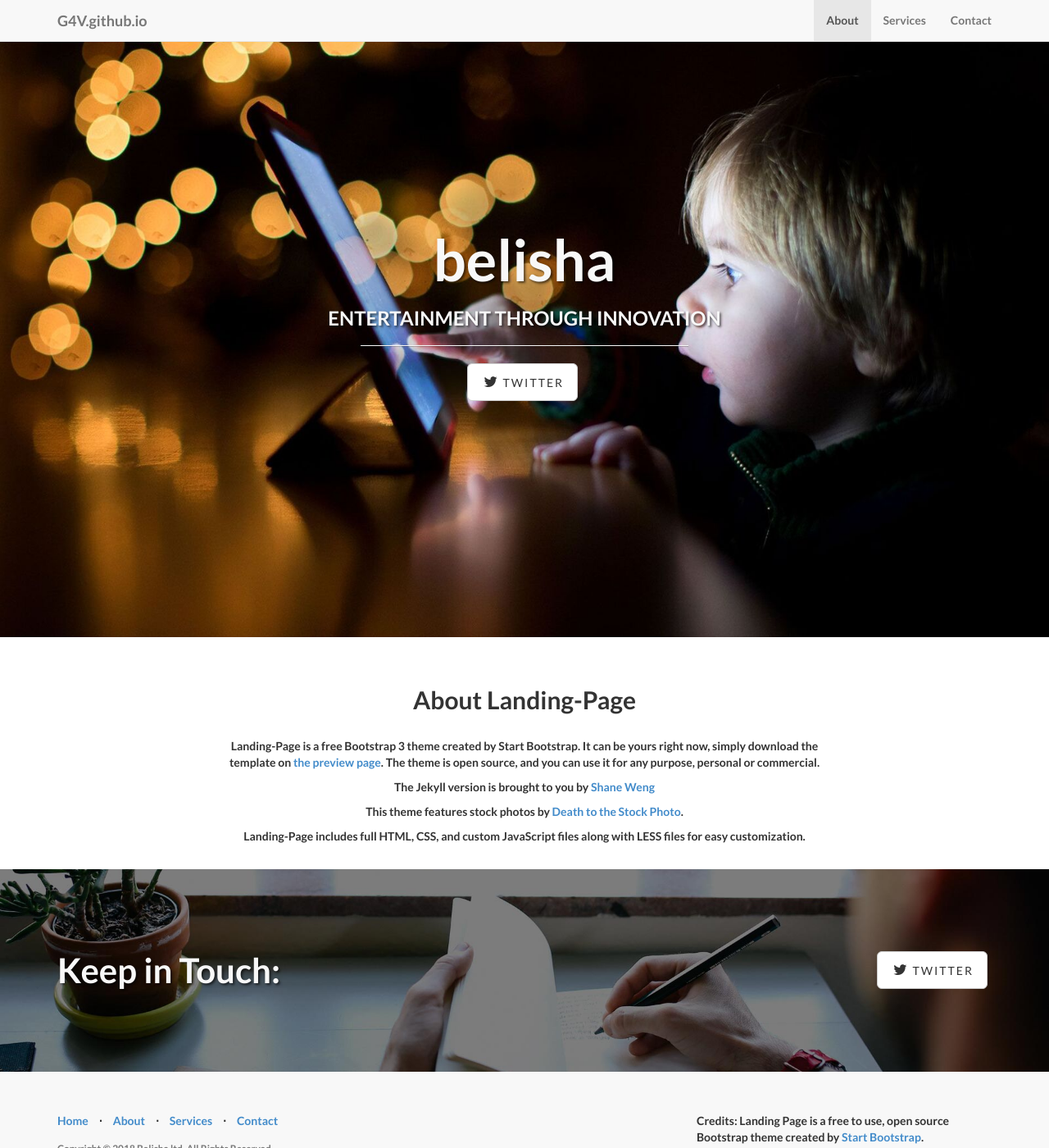
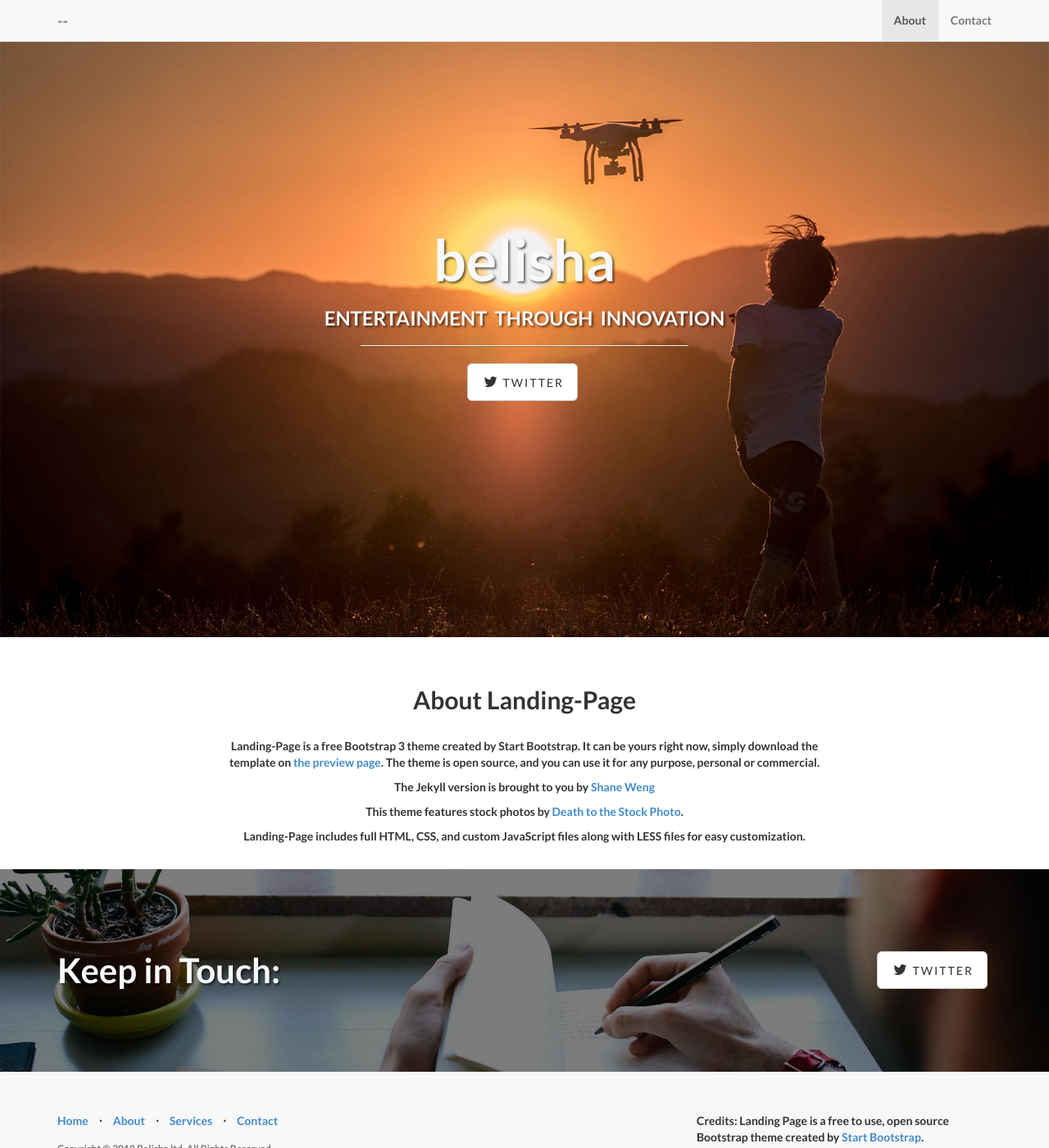
Before and after one commit to G4V/G4V.github.io, a Jekyll site: the page built from index.html, in a window 1280 px wide and 1400 px high. Shown: the whole window at 82% size. Built offline with Jekyll 4.4.1, drawn with Linux system fonts in a browser that asks for light colours.

Commit message:
incremental

```diff
--- a/_config.yml
+++ b/_config.yml
@@ -3,7 +3,7 @@
 # ----------------------- #
 
 url: http://belisha.com
-title: #belisha
+title: --
 email: contact@belisha.com
 author: Gavin Simpson
 description: > # "Write an awesome description for your new site here.
--- a/_includes/header.html
+++ b/_includes/header.html
@@ -17,9 +17,9 @@
             	<li>
                     <a class="page-scroll" href="#about">About</a>
                 </li>
-                <li>
+<!--                <li>
                     <a class="page-scroll" href="#services">Services</a>
-                </li>
+</li> -->
                 <li>
                     <a class="page-scroll" href="#contact">Contact</a>
                 </li>
--- a/css/landing-page.css
+++ b/css/landing-page.css
@@ -31,7 +31,7 @@ h6 {
     padding-bottom: 50px;
     text-align: center;
     color: #f8f8f8;
-    background: url(../img/boy.jpg) no-repeat center center;
+    background: url(../img/drone.jpg) no-repeat center center;
     background-size: cover;
 }
 
--- a/index.html
+++ b/index.html
@@ -1,5 +1,5 @@
 ---
 layout: default
 title: belisha
-subTitle: ENTERTAINMENT  THROUGH  INNOVATION
+subTitle: ENTERTAINMENT&nbsp;&nbsp;THROUGH&nbsp;&nbsp;INNOVATION
 ---
```
Also changed, not shown: img/drone.jpg (added).
